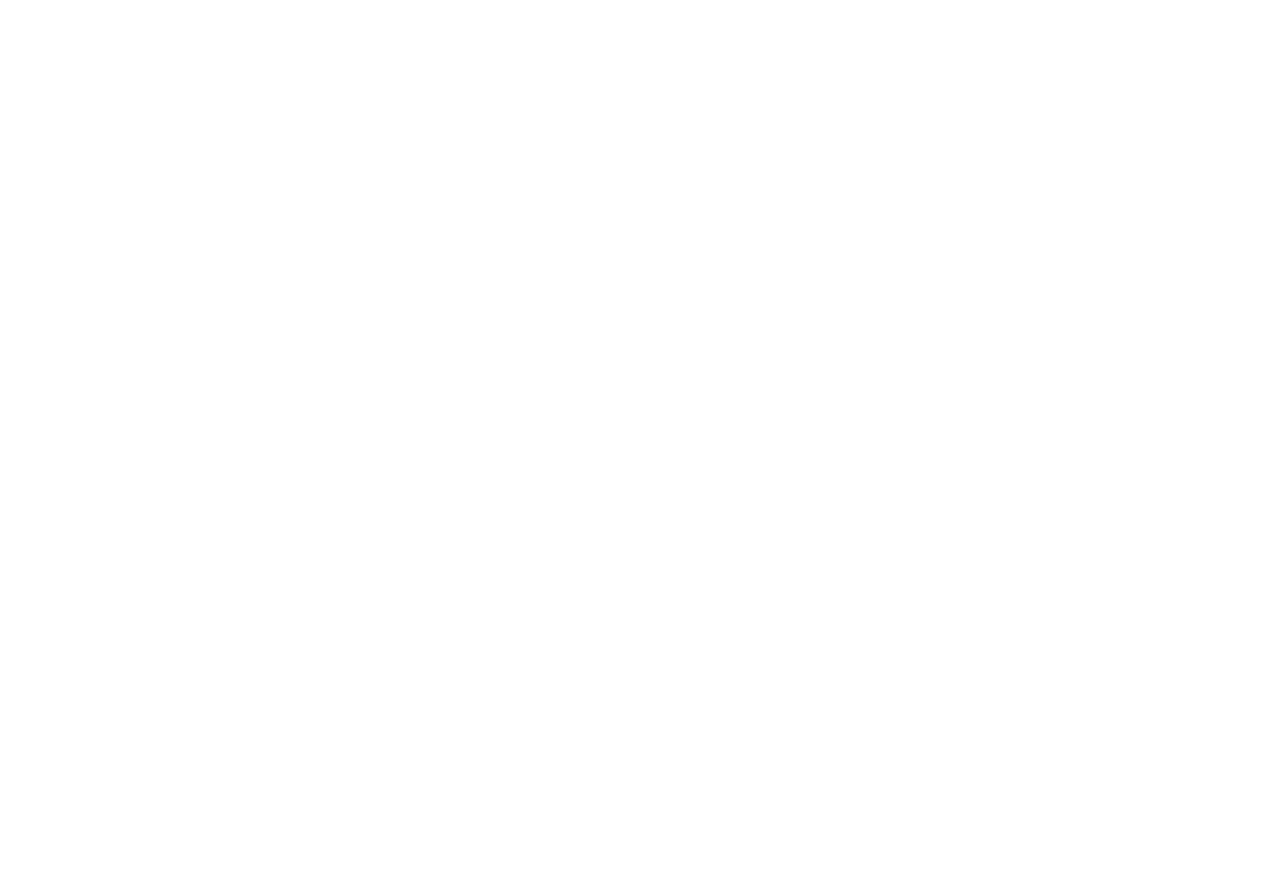
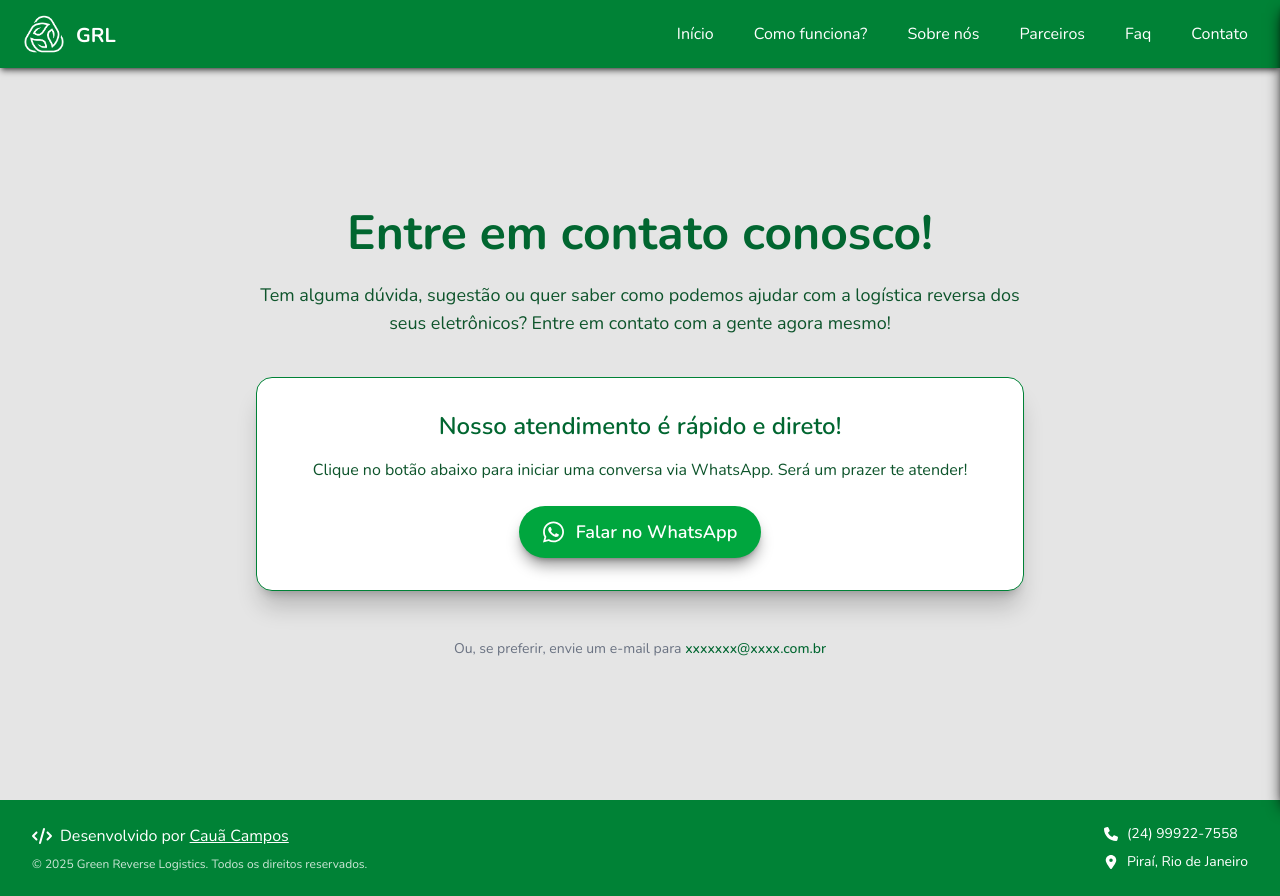
Before and after one commit to c4mpos-dev/green-reverse-logistics-site, a React (Vite) app: page /contato in a window 1280 px wide. Before the commit this address had no page. Before the commit the page ends 800 px from the top, so only its background shows below. Built offline with nearby package versions, Linux system fonts and the light colour scheme.

Commit message:
✅ Contact page

```diff
--- a/src/Router.tsx
+++ b/src/Router.tsx
@@ -4,6 +4,7 @@
 
 import { Home } from "./pages/Home.tsx";
 import { Faq } from "./pages/Faq.tsx";
+import { Contact } from "./pages/Contact.tsx";
 
 export function Router() {
     return (
@@ -11,6 +12,7 @@
             <Route path="/" element={<DefaultLayout />}>
                 <Route path="/" element={<Home />} />
                 <Route path="/faq" element={<Faq />}/>
+                <Route path="/contato" element={<Contact />}/>
             </Route>
         </Routes>
     );
--- a/src/components/Header.tsx
+++ b/src/components/Header.tsx
@@ -15,10 +15,10 @@
 
     const routes: RouteItem[] = [
         { name: "Início", path: "/" },
-        { name: "Sobre Nós", path: "/sobre" },
-        { name: "Como Funciona?", path: "/#como-funciona" },
+        { name: "Como funciona?", path: "/#como-funciona" },
+        { name: "Sobre nós", path: "/sobre" },
+        { name: "Parceiros", path: "/parceiros" },
         { name: "Faq", path: "/faq" },
-        { name: "Parceiros", path: "/parceiros" },
         { name: "Contato", path: "/contato" },
     ];
 
@@ -69,7 +69,7 @@
                                 key={route.path}
                                 to={route.path}
                                 onClick={() => handleScroll(route.path)} // Navegação suave
-                                className="cursor-pointer"
+                                className="rounded-lg cursor-pointer transition-all duration-200 hover:scale-105 hover:bg-green-800 px-2 py-2"
                             >
                                 {route.name}
                             </NavLink>
--- a/src/components/SidebarMenu.tsx
+++ b/src/components/SidebarMenu.tsx
@@ -40,7 +40,7 @@
                             key={route.path}
                             to={route.path}
                             onClick={onClose} // apenas fecha o menu
-                            className="py-3 text-neutral-900 font-medium border-b border-neutral-300"
+                            className="px-3 py-3 text-neutral-900 font-semibold border-b border-neutral-300 transition-all duration-200 hover:bg-neutral-300 hover:scale-105"
                         >
                             {route.name}
                         </NavLink>
--- /dev/null
+++ b/src/pages/Contact.tsx
@@ -0,0 +1,35 @@
+import { FontAwesomeIcon } from "@fortawesome/react-fontawesome";
+import { faWhatsapp } from "@fortawesome/free-brands-svg-icons";
+
+export function Contact() {
+    return (
+        <div className="min-h-screen pt-[68px] bg-neutral-200 flex flex-col items-center justify-center px-6">
+            <div className="max-w-3xl w-full text-center py-6">
+                <h1 className="text-[2rem] sm:text-4xl md:text-5xl font-bold text-green-800 mb-6">Entre em contato conosco!</h1>
+                <p className="text-lg text-green-900 mb-10">
+                    Tem alguma dúvida, sugestão ou quer saber como podemos ajudar com a logística reversa dos seus eletrônicos?
+                    Entre em contato com a gente agora mesmo!
+                </p>
+
+                <div className="bg-white p-8 rounded-2xl shadow-xl shadow-black/20 border border-green-700">
+                    <h2 className="text-2xl font-semibold text-green-800 mb-4">Nosso atendimento é rápido e direto!</h2>
+                    <p className="text-green-900 mb-6">
+                        Clique no botão abaixo para iniciar uma conversa via WhatsApp. Será um prazer te atender!
+                    </p>
+                    <a
+                        href="https://wa.me/5524999227558"
+                        target="_blank"
+                        className="inline-flex items-center px-6 py-3 gap-3 bg-green-600 text-sm sm:text-lg text-white font-semibold rounded-full transition-all shadow-lg shadow-black/40 hover:bg-green-700 hover:scale-105"
+                    >
+                        <FontAwesomeIcon icon={faWhatsapp} className="text-2xl" />
+                        Falar no WhatsApp
+                    </a>
+                </div>
+
+                <div className="mt-12 text-sm text-gray-500">
+                    Ou, se preferir, envie um e-mail para <span className="font-medium text-green-800">xxxxxxx@xxxx.com.br</span>
+                </div>
+            </div>
+        </div>
+    );
+}
```
